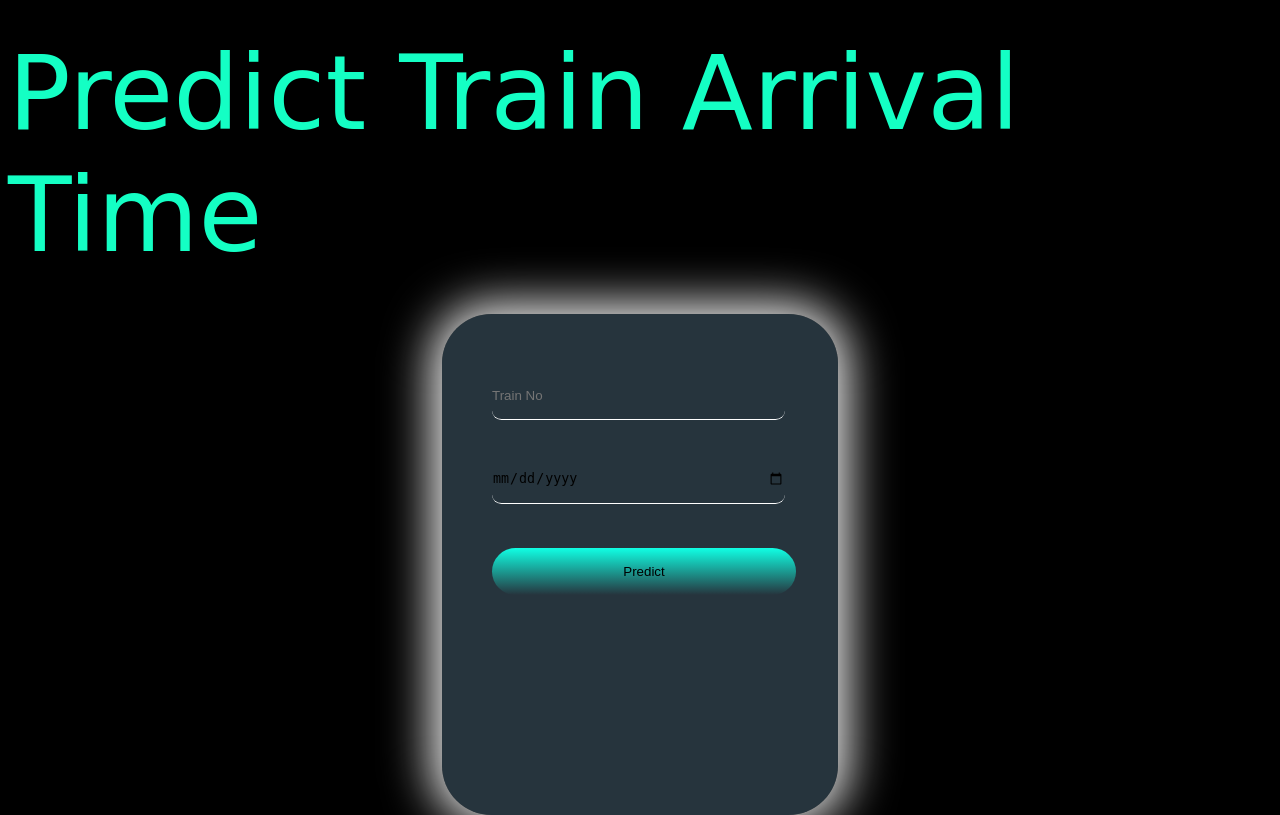
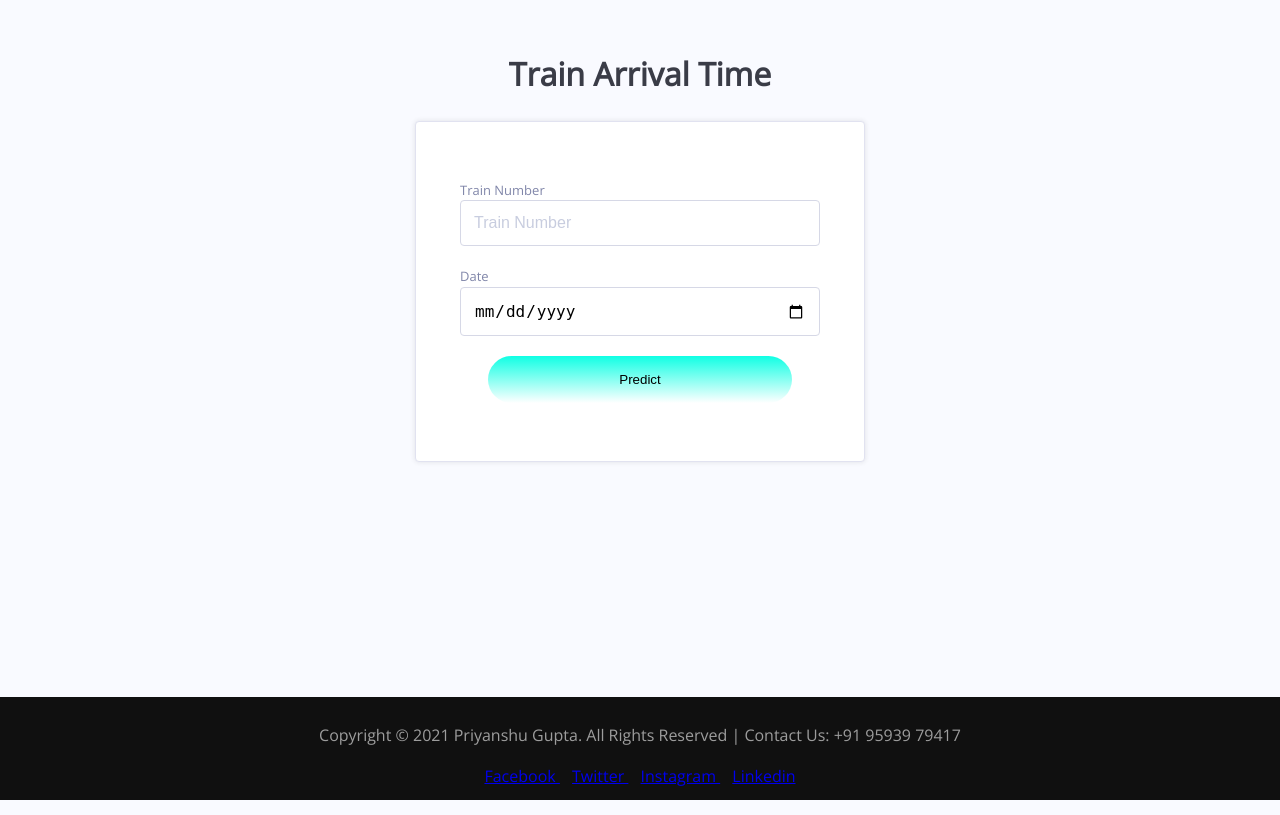
Before and after one commit to hacker1happy/Train-arrival-time-prediction, a Flask app: page / in a window 1280 px wide. Run offline with Flask 2, Linux system fonts and the light colour scheme; parts of the project's set-up code (start-up, migrations or seed data) failed here and were passed over.

Commit message:
before deployment

```diff
--- a/app.py
+++ b/app.py
@@ -31,22 +31,24 @@ def predict():
 
         ind = 0
         l=[]
+        flag=False
         trainName=""
         for i in dataset["TrainNo"]:
-            if i == trainNo and dataset["Day"][ind] == day:
-                t,dist,region = dataset["Type"][ind],dataset["Distance"][ind],dataset["Region"][ind]
-                trainName = dataset["TrainName"][ind]
-                l.append(t)
-                l.append(dist)
-                l.append(region)
-                l.append(day)
-                break
+            if i == trainNo:
+                flag=True
+                if dataset["Day"][ind] == day:
+                    t,dist,region = dataset["Type"][ind],dataset["Distance"][ind],dataset["Region"][ind]
+                    trainName = dataset["TrainName"][ind]
+                    l.append(t)
+                    l.append(dist)
+                    l.append(region)
+                    l.append(day)
+                    break
             ind += 1
-
-
-        if len(l)==0:
+        if flag and len(l)==0:
+            message = "Train does not run on the given date"
+        elif flag==False:
             message = "Train Not Found"
-
         else :
             final_features = [l]
 
@@ -68,16 +70,5 @@ def predict():
 
 
 
-
-
-
-
-
-
-    # final_features = [np.array(int_features)]
-
-    # return render_template('index.html', prediction_text='Employee Salary should be $ {}'.format(output))
-
-
 if __name__ == "__main__":
     app.run(debug=True)
--- a/templates/base.html
+++ b/templates/base.html
@@ -11,101 +11,97 @@
         <meta name="viewport" content="width=device-width, initial-scale=1">
 </head>
 <body>
-    <div >
-        <p class="heading">Predict Train Arrival Time</p>
-        </div>
 
         {% block content %}
 
+        {% endblock %}
+
+        <footer>
+          <div class="container">
+              <center>
+                  <p>Copyright &copy; 2021 Priyanshu Gupta. All Rights Reserved  |  Contact Us: +91 95939 79417</p>
+              </center>
+          </div>
 
 
-        {% endblock %}
+          <!-- <span>Follow us</span> -->
+          <center>
 
+                <a href="https://www.facebook.com/priyanshu.gupta.7549185/">Facebook </i></a>
+                &ensp;
+                <a href="https://twitter.com/Priyans34429425"> Twitter </a>
+                &ensp;
+                <a href="https://www.instagram.com/____.priyanshu._/"> Instagram </a>
+                &ensp;
+                <a href="https://www.linkedin.com/in/priyanshu-gupta-a22664170/"> Linkedin</a>
+
+            </center>
+
+        </footer>
 
 </body>
 </html>
+
 <style>
-    body{
-	    background-color: black;
+@import url('https://fonts.googleapis.com/css?family=Open+Sans&display=swap');
+
+body {
+  font-family: 'Open Sans', sans-serif;
+  background: #f9faff;
+  color: #3a3c47;
+  line-height: 1.6;
+  display: flex;
+  flex-direction: column;
+  align-items: center;
+  margin: 0;
+  padding: 0;
+  /* min-height: 00px; */
 }
-    .container{
+
+h1 {
+  margin-top: 48px;
+}
+
+form {
+  background: #fff;
+  max-width: 360px;
+  width: 100%;
+  padding: 58px 44px;
+  border: 1px solid #e1e2f0;
+  border-radius: 4px;
+  box-shadow: 0 0 5px 0 rgba(42, 45, 48, 0.12);
+  transition: all 0.3s ease;
+}
+
+.row {
   display: flex;
-    justify-content: center;
+  flex-direction: column;
+  margin-bottom: 20px;
 }
-    .heading
-    {
-        font-size: 6.5rem;
-    font-family: cursive;
-    display: flex;
-    justify-content: center;
-    cursor: pointer;
-    margin-top: 2rem;
-    color:rgb(20, 255, 196);
+
+.row label {
+  font-size: 13px;
+  color: #8086a9;
 }
-    .heading:hover
-    {
-        color:rgb(255, 20, 20);
+
+.row input {
+  flex: 1;
+  padding: 13px;
+  border: 1px solid #d6d8e6;
+  border-radius: 4px;
+  font-size: 16px;
+  transition: all 0.2s ease-out;
 }
-    .main{
-        background: #5e7f9469;
-    height: 31.3rem;
-    margin-top: -4.1rem;
-    width: 24.7rem;
-    position: absolute;
-    background-position: center;
-    border-radius: 3.1rem;
-    box-shadow: 0 0 3rem 0.6rem;
-    overflow: hidden;
-    color:whitesmoke;
+
+.row input:focus {
+  outline: none;
+  box-shadow: inset 2px 2px 5px 0 rgba(42, 45, 48, 0.12);
 }
-    .input-grp{
-        transition: .5s;
-    position: absolute;
-    left: 3.1rem;
-    top: 3.1rem;
+
+.row input::placeholder {
+  color: #C8CDDF;
 }
-    .input-field
-    {
-        width: 18.3rem;
-    /* height: 5rem; */
-    padding: 1.0rem 0rem;
-    margin: .5rem 0;
-    border-left: 0;
-    border-radius: .6rem;
-    border-top: 0;
-    border-right: 0;
-    border-bottom: .1rem solid #fff;
-    outline: none;
-    background: transparent;
-    }
-    .input-field1
-    {
-        width: 18.3rem;
-    /* height: 5rem; */
-    padding: 1.0rem 0rem;
-    margin: .5rem 0;
-    border-left: 0;
-    border-radius: .6rem;
-    border-top: 0;
-    border-right: 0;
-    border-bottom: .1rem solid #fff;
-    outline: none;
-    background: transparent;
-    }
-    #date
-    {
-        width: 18.3rem;
-    /* height: 5rem; */
-    padding: 1.0rem 0rem;
-    margin: .5rem 0;
-    border-left: 0;
-    border-radius: .6rem;
-    border-top: 0;
-    border-right: 0;
-    border-bottom: .1rem solid #fff;
-    outline: none;
-    background: transparent;
-    }
+
 .submit-btn
     {
     width: 19rem;
@@ -118,59 +114,68 @@
     outline: none;
     border-radius: 8rem;
     }
-    .input-field:hover
-     {
-	color:black;
-	background-color:#ffffff47;
-	box-shadow: 0 0 2.0rem .9rem;
+
+@media(max-width: 458px) {
+
+  body {
+    margin: 0 18px;
   }
-     .input-field1:hover
-     {
-	color:black;
-	background-color:#ffffff47;
-	box-shadow: 0 0 2.0rem .9rem;
+
+  form {
+    background: #f9faff;
+    border: none;
+    box-shadow: none;
+    padding: 20px 0;
   }
-     @media(max-width:998px)
-{
-    html{
-        font-size: 55%;
+
 }
+
+footer {
+    padding: 10px 0;
+    background-color: #101010;
+    color:#9d9d9d;
+    bottom: 0;
+    position: fixed;
+    width: 100%;
 }
-@media(max-width:998px)
-{
-    html{
-        font-size: 50%;
-    }
-}
-@media(max-width:800px)
-{
-    html{
-        font-size:45%;
-    }
-}
-@media(max-width:700px)
-{
-    html{
-        font-size:45%;
-    }
-}
-@media(max-width:650px)
-{
-    html{
-        font-size:40%;
-    }
-}
-@media(max-width:600px)
-{
-    html{
-        font-size:37%;
-    }
-}
-@media(max-width:500px)
-{
-    html{
-        font-size:35%;
+
+@media(max-width:768px) {
+    footer{
+        text-align:left;
     }
 }
 
+.fab {
+  padding: 20px;
+  font-size: 30px;
+  width: 50px;
+  text-align: center;
+  text-decoration: none;
+  margin: 5px 2px;
+}
+
+.fa:hover {
+    opacity: 0.7;
+}
+
+.fa-facebook {
+  background: #3B5998;
+  color: white;
+}
+
+.fa-twitter {
+  background: #55ACEE;
+  color: white;
+}
+
+.fa-linkedin {
+  background: #007bb5;
+  color: white;
+}
+
+.fa-instagram {
+  background: #7c3019;
+  color: white;
+}
+
 </style>
--- a/templates/index.html
+++ b/templates/index.html
@@ -8,15 +8,19 @@ Train Time
 {% block content %}
 
 
-<div class="container">
-    <div class="main">
 
-        <form action="/predict" method="post" class="input-grp">
-            <input type="text" class="input-field" id="train_no" name="train_no" required="true" placeholder="Train No"><br><br>
-            <input type="date" class="input-date" id="date" value="dd/mm/yy", name="date"><br><br><br>
-            <input type="submit" id="submit" value="Predict" class="submit-btn">
-        </form>
-    </div>
-    </div>
+<h1>Train Arrival Time</h1>
+<form action="/predict" method="post" >
+  <div class="row">
+    <label for="trainNo">Train Number</label>
+    <input type="text" name="train_no" autocomplete="off" placeholder="Train Number">
+  </div>
+  <div class="row">
+    <label for="date">Date</label>
+     <input type="date" value="dd/mm/yy", name="date">
+  </div>
+  <input type="submit" value="Predict" class="submit-btn">
+</form>
+
 
 {% endblock %}
```
Also changed, not shown: templates/predict.html (+4 -12 lines). Lines whose indentation alone changed are shown as unchanged.
